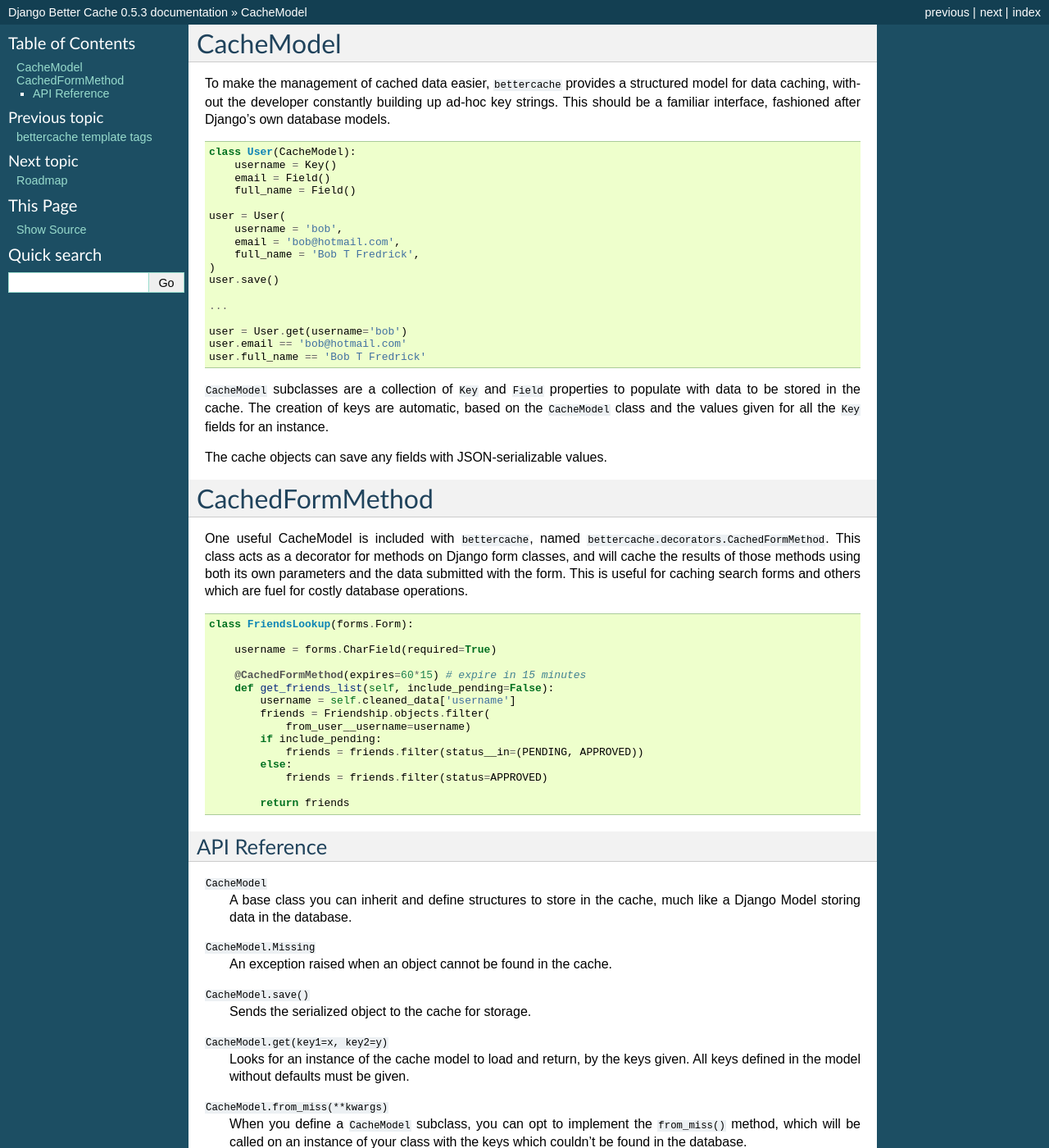
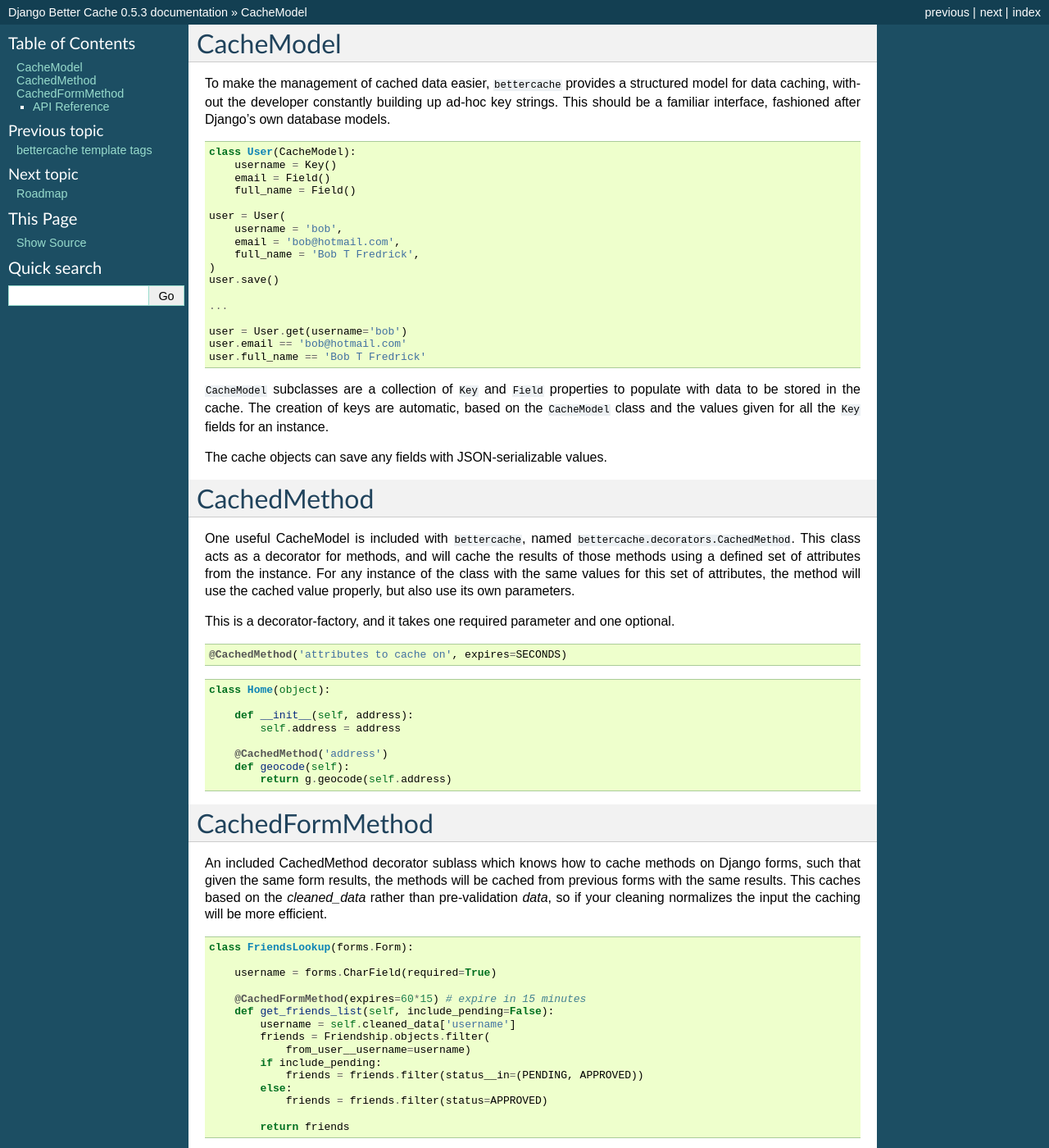
Before and after one commit to ironfroggy/django-better-cache, a Sphinx documentation site: the page built from docs/cachemodel.rst, in a window 1280 px wide and 1400 px high. Shown: the whole window at 82% size. Built offline with Sphinx 7.4.7, drawn with Linux system fonts in a browser that asks for light colours.

Commit message:
[feature/generic-memoize] documented the generic method cacher

```diff
--- a/docs/cachemodel.rst
+++ b/docs/cachemodel.rst
@@ -35,15 +35,43 @@ the ``Key`` fields for an instance.
 The cache objects can save any fields with JSON-serializable values.
 
 
-CachedFormMethod
+CachedMethod
 ================
 
 One useful CacheModel is included with ``bettercache``, named
-``bettercache.decorators.CachedFormMethod``. This class acts as a decorator for
-methods on Django form classes, and will cache the results of those methods
-using both its own parameters and the data submitted with the form. This
-is useful for caching search forms and others which are fuel for costly
-database operations.
+``bettercache.decorators.CachedMethod``. This class acts as a decorator for
+methods, and will cache the results of those methods using a defined set of
+attributes from the instance. For any instance of the class with the same
+values for this set of attributes, the method will use the cached value
+properly, but also use its own parameters.
+
+This is a decorator-factory, and it takes one required parameter and one
+optional.
+
+::
+
+    @CachedMethod('attributes to cache on', expires=SECONDS)
+
+::
+
+    class Home(object):
+
+        def __init__(self, address):
+            self.address = address
+
+        @CachedMethod('address')
+        def geocode(self):
+            return g.geocode(self.address)
+
+
+CachedFormMethod
+==================
+
+An included CachedMethod decorator sublass which knows how to cache methods on
+Django forms, such that given the same form results, the methods will be
+cached from previous forms with the same results. This caches based on the
+`cleaned_data` rather than pre-validation `data`, so if your cleaning
+normalizes the input the caching will be more efficient.
 
 ::
 
```
Also changed, not shown: 1 other file.
